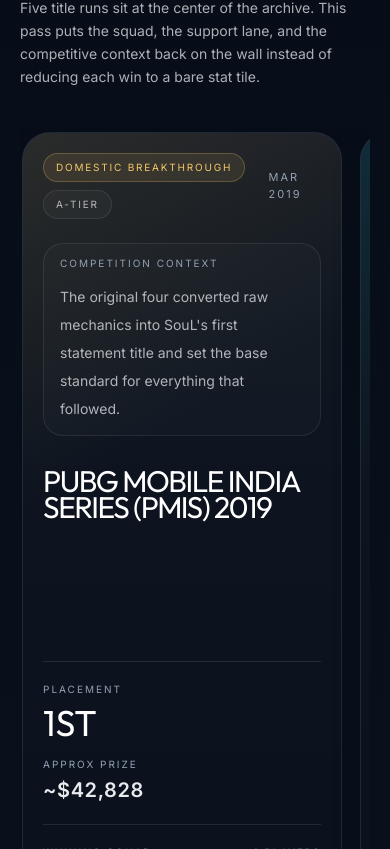
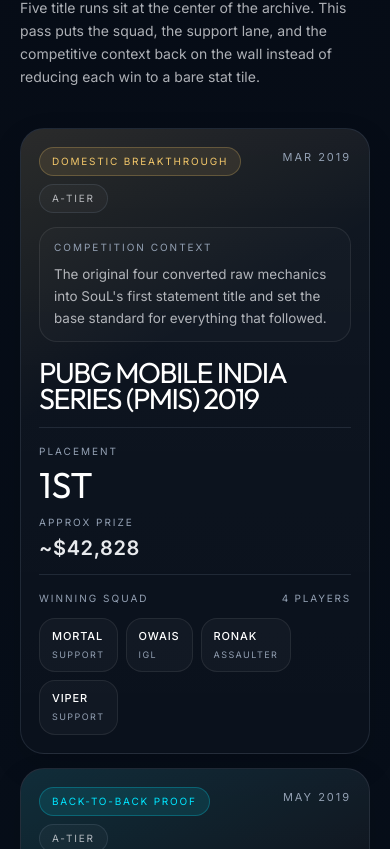
Before and after one commit to Saynam221b/teamsoul, a Next.js app: page / in a window 390 px wide. Shown: the part 1415-2264 px from the top of the page. Built offline with nearby package versions, Linux system fonts and the light colour scheme.

Commit message:
pre release completed

```diff
--- a/src/app/globals.css
+++ b/src/app/globals.css
@@ -172,6 +172,59 @@
 
 .section-head {
   margin-bottom: 40px;
+}
+
+.era-story-helper-rail {
+  display: flex;
+  justify-content: flex-end;
+  margin-bottom: clamp(8px, 1.6vw, 18px);
+}
+
+.era-story-helper-rail-static {
+  margin-bottom: 18px;
+}
+
+.era-story-helper {
+  position: relative;
+  display: grid;
+  justify-items: end;
+  gap: 4px;
+  min-width: min(100%, 11rem);
+  padding: 12px 0 12px 14px;
+  border-left: 1px solid rgba(128, 145, 164, 0.18);
+  background: linear-gradient(90deg, transparent 0%, rgba(255, 255, 255, 0.025) 100%);
+  text-align: right;
+  opacity: 0.82;
+}
+
+.era-story-helper::before {
+  content: "";
+  width: 38px;
+  height: 1px;
+  background: linear-gradient(90deg, transparent, rgba(255, 255, 255, 0.26));
+}
+
+.era-story-helper-copy,
+.era-story-helper-progress {
+  margin: 0;
+  font-size: 10px;
+  font-weight: 600;
+  letter-spacing: 0.16em;
+  text-transform: uppercase;
+}
+
+.era-story-helper-copy {
+  color: var(--text-secondary);
+  max-width: 14ch;
+  line-height: 1.5;
+}
+
+.era-story-helper-progress {
+  color: var(--text-primary);
+  font-family: var(--font-outfit, "Outfit", sans-serif);
+  font-size: 0.94rem;
+  letter-spacing: 0.2em;
+  white-space: nowrap;
 }
 
 .section-kicker {
@@ -702,6 +755,13 @@
   text-wrap: balance;
 }
 
+.trophy-card-meta,
+.trophy-card-roster,
+.trophy-card-staff {
+  position: relative;
+  z-index: 1;
+}
+
 .era-story-track {
   position: relative;
   height: calc(var(--era-count) * 100vh);
@@ -718,6 +778,13 @@
   min-height: calc(100dvh - 120px);
   grid-template-columns: minmax(0, 1fr);
   gap: clamp(24px, 4vw, 56px);
+}
+
+.era-story-main {
+  display: grid;
+  min-width: 0;
+  align-content: start;
+  gap: 8px;
 }
 
 .era-story-rail {
@@ -1133,27 +1200,89 @@
   box-shadow: 0 12px 32px rgba(0, 0, 0, 0.12);
 }
 
-.footer-callout {
-  margin-top: clamp(10px, 2.5vw, 28px);
-}
-
-.footer-callout-compact .section-title {
+.footer-legacy-grid {
+  border-top: 1px solid rgba(128, 145, 164, 0.12);
+}
+
+.footer-legacy-copy .section-title {
   font-size: clamp(1.85rem, 4vw, 3rem);
   line-height: 0.92;
   max-width: 11ch;
 }
 
-.footer-callout-compact .section-copy {
+.footer-legacy-copy .section-copy {
   max-width: 33rem;
   font-size: 0.92rem;
   line-height: 1.6;
 }
 
-.footer-callout-compact .button-primary,
-.footer-callout-compact .button-secondary {
-  min-height: 44px;
-  padding: 0 18px;
-  font-size: 0.92rem;
+.public-card {
+  position: relative;
+  isolation: isolate;
+  overflow: hidden;
+  transition:
+    transform var(--motion-duration-base) var(--motion-ease-premium),
+    border-color var(--motion-duration-base) ease,
+    background-color var(--motion-duration-base) ease,
+    box-shadow var(--motion-duration-base) ease;
+}
+
+.public-card::after {
+  content: "";
+  position: absolute;
+  inset: 0;
+  border-radius: inherit;
+  pointer-events: none;
+  background:
+    linear-gradient(135deg, rgba(255, 255, 255, 0.08), transparent 24%),
+    linear-gradient(145deg, transparent 58%, rgba(0, 229, 255, 0.05) 100%);
+  opacity: 0;
+  transition: opacity var(--motion-duration-base) ease;
+}
+
+.public-card-accent {
+  transition:
+    transform var(--motion-duration-base) var(--motion-ease-premium),
+    border-color var(--motion-duration-base) ease,
+    background-color var(--motion-duration-base) ease,
+    box-shadow var(--motion-duration-base) ease;
+}
+
+.public-card-accent-avatar {
+  transform-origin: center;
+  transition:
+    transform var(--motion-duration-base) var(--motion-ease-premium),
+    border-color var(--motion-duration-base) ease;
+}
+
+@media (hover: hover) and (pointer: fine) {
+  .public-card:hover {
+    transform: translateY(-4px);
+    border-color: rgba(255, 255, 255, 0.14);
+    box-shadow:
+      inset 0 1px 0 rgba(255, 255, 255, 0.04),
+      0 20px 44px rgba(0, 0, 0, 0.18);
+  }
+
+  .public-card:hover::after {
+    opacity: 1;
+  }
+
+  .public-card:hover .public-card-accent {
+    border-color: rgba(255, 255, 255, 0.16);
+    background: rgba(255, 255, 255, 0.045);
+    box-shadow: inset 0 1px 0 rgba(255, 255, 255, 0.04);
+  }
+
+  .public-card:hover .public-card-accent-highlight {
+    border-color: rgba(0, 229, 255, 0.16);
+    background: rgba(0, 229, 255, 0.07);
+  }
+
+  .public-card:hover .public-card-accent-avatar {
+    transform: scale(1.04);
+    border-color: rgba(255, 255, 255, 0.18);
+  }
 }
 
 @keyframes routePulse {
@@ -1379,12 +1508,97 @@
     gap: 16px;
   }
 
+  .major-wins-stage {
+    display: grid;
+    gap: 14px;
+    overflow: visible;
+    padding: 0;
+    scroll-snap-type: none;
+  }
+
   .major-wins-stage > * {
-    flex-basis: min(84vw, 320px);
+    flex: 1 1 100%;
+    min-width: 0;
   }
 
   .major-win-card {
-    min-height: 540px;
+    min-height: auto;
+    padding: 18px;
+    border-radius: 24px;
+  }
+
+  .major-win-featured {
+    transform: none;
+  }
+
+  .trophy-card-meta {
+    align-items: flex-start;
+    gap: 10px;
+  }
+
+  .trophy-card-meta > :last-child {
+    flex-shrink: 0;
+    padding-top: 2px;
+  }
+
+  .trophy-card-context {
+    margin-top: 14px;
+    border-radius: 18px;
+    padding: 12px 14px;
+  }
+
+  .trophy-card-context p:last-child {
+    margin-top: 8px;
+    font-size: 0.84rem;
+    line-height: 1.65;
+  }
+
+  .trophy-card-title {
+    min-height: auto;
+    margin-top: 18px;
+  }
+
+  .trophy-card-title h3 {
+    font-size: clamp(1.8rem, 7.4vw, 2.35rem);
+  }
+
+  .trophy-card-stats {
+    margin-top: 16px;
+    gap: 12px;
+    padding-top: 16px;
+  }
+
+  .trophy-card-stats p:last-child {
+    margin-top: 8px;
+  }
+
+  .trophy-card-roster {
+    margin-top: 16px;
+    padding-top: 16px;
+  }
+
+  .trophy-card-roster-grid {
+    margin-top: 12px;
+    gap: 8px;
+  }
+
+  .trophy-card-roster-grid > div {
+    border-radius: 16px;
+    padding: 10px 12px;
+  }
+
+  .trophy-card-roster-grid > div p:first-child {
+    font-size: 11px;
+  }
+
+  .trophy-card-roster-grid > div p:last-child {
+    margin-top: 4px;
+    font-size: 9px;
+  }
+
+  .trophy-card-staff {
+    margin-top: 14px;
+    gap: 8px;
   }
 
   .era-story-track {
@@ -1409,6 +1623,29 @@
   .era-story-phase {
     align-items: flex-start;
     padding-block: 10px 0;
+  }
+
+  .era-story-main {
+    gap: 4px;
+  }
+
+  .era-story-helper-rail {
+    margin-bottom: 6px;
+  }
+
+  .era-story-helper {
+    min-width: 9rem;
+    padding: 8px 0 8px 12px;
+  }
+
+  .era-story-helper-copy,
+  .era-story-helper-progress {
+    font-size: 10px;
+    letter-spacing: 0.16em;
+  }
+
+  .era-story-helper-progress {
+    font-size: 0.82rem;
   }
 
   .era-story-layout {
@@ -1538,16 +1775,12 @@
     width: 100%;
   }
 
-  .footer-callout {
-    margin-top: 14px;
-  }
-
-  .footer-callout-compact .section-title {
+  .footer-legacy-copy .section-title {
     font-size: clamp(1.7rem, 9vw, 2.35rem);
     max-width: 12ch;
   }
 
-  .footer-callout-compact .section-copy {
+  .footer-legacy-copy .section-copy {
     font-size: 0.84rem;
     line-height: 1.52;
   }
--- a/src/app/roster/page.tsx
+++ b/src/app/roster/page.tsx
@@ -83,7 +83,7 @@
         <section className="archive-section !pt-0">
           <div className="page-wrap">
             <div className="grid gap-4 lg:grid-cols-[0.95fr_1.05fr]">
-              <RevealOnScroll as="div" className="archive-panel rounded-[20px] p-4 md:rounded-[28px] md:p-7" delay={0.04}>
+              <RevealOnScroll as="div" className="archive-panel public-card rounded-[20px] p-4 md:rounded-[28px] md:p-7" delay={0.04}>
                 <p className="section-kicker">Roster signal</p>
                 <h2 className="font-display text-2xl uppercase leading-none text-white md:text-5xl">
                   Built to track movement
@@ -94,7 +94,7 @@
                 </p>
               </RevealOnScroll>
 
-              <RevealOnScroll as="div" className="archive-panel rounded-[20px] p-4 md:rounded-[28px] md:p-7" delay={0.1}>
+              <RevealOnScroll as="div" className="archive-panel public-card rounded-[20px] p-4 md:rounded-[28px] md:p-7" delay={0.1}>
                 <p className="section-kicker">Identity check</p>
                 <p className="font-display text-2xl uppercase leading-none text-white md:text-5xl">
                   Names first. Impact second.
--- a/src/app/tournaments/page.tsx
+++ b/src/app/tournaments/page.tsx
@@ -85,7 +85,7 @@
         <section className="archive-section !pt-0">
           <div className="page-wrap">
             <div className="grid gap-4 lg:grid-cols-[1.2fr_0.8fr]">
-              <RevealOnScroll as="div" className="archive-panel rounded-[20px] p-4 md:rounded-[28px] md:p-7" delay={0.04}>
+              <RevealOnScroll as="div" className="archive-panel public-card rounded-[20px] p-4 md:rounded-[28px] md:p-7" delay={0.04}>
                 <p className="section-kicker">Archive signal</p>
                 <h2 className="font-display text-2xl uppercase leading-none text-white md:text-5xl">
                   Scan fast, then go deep
@@ -96,7 +96,7 @@
                 </p>
               </RevealOnScroll>
 
-              <RevealOnScroll as="div" className="archive-panel rounded-[20px] p-4 md:rounded-[28px] md:p-7" delay={0.1}>
+              <RevealOnScroll as="div" className="archive-panel public-card rounded-[20px] p-4 md:rounded-[28px] md:p-7" delay={0.1}>
                 <p className="section-kicker">Best return</p>
                 <p className="font-display text-3xl uppercase leading-none text-white md:text-6xl">
                   {wins[0]?.year ?? "—"}
--- a/src/components/roster/PlayerCard.tsx
+++ b/src/components/roster/PlayerCard.tsx
@@ -25,12 +25,12 @@
       distance={20}
       margin="-30px"
       intensity="soft"
-      className="archive-panel group rounded-[22px] p-4 md:rounded-[26px] md:p-5"
+      className="archive-panel public-card group rounded-[22px] p-4 md:rounded-[26px] md:p-5"
     >
       <div className="mb-4 flex items-start justify-between gap-2 md:mb-5 md:gap-3">
         <div className="flex items-center gap-3 md:gap-4">
           <div
-            className={`avatar-grayscale flex h-11 w-11 items-center justify-center rounded-full border font-display text-xl uppercase md:h-16 md:w-16 md:text-3xl ${
+            className={`avatar-grayscale public-card-accent-avatar flex h-11 w-11 items-center justify-center rounded-full border font-display text-xl uppercase md:h-16 md:w-16 md:text-3xl ${
               player.isFounder
                 ? "border-gold/30 bg-gold/10 text-gold"
                 : "border-white/10 bg-white/5 text-white"
@@ -82,7 +82,7 @@
             {player.awards.slice(0, 3).map((award, awardIndex) => (
               <span
                 key={`${player.id}-${awardIndex}`}
-                className="rounded-full border border-white/10 px-2.5 py-1 text-[10px] uppercase tracking-[0.1em] text-text-secondary md:px-3 md:py-1.5 md:text-xs md:tracking-[0.12em]"
+                className="public-card-accent rounded-full border border-white/10 px-2.5 py-1 text-[10px] uppercase tracking-[0.1em] text-text-secondary md:px-3 md:py-1.5 md:text-xs md:tracking-[0.12em]"
               >
                 {award.name}
               </span>
--- a/src/components/timeline/EraCard.tsx
+++ b/src/components/timeline/EraCard.tsx
@@ -24,7 +24,7 @@
       distance={24}
       margin="-50px"
       intensity="soft"
-      className="timeline-era-row rounded-[24px] p-5 md:p-6"
+      className="timeline-era-row public-card rounded-[24px] p-5 md:p-6"
     >
       <div className="grid gap-8 lg:grid-cols-[180px_minmax(0,1fr)]">
         <div className="border-b border-border-subtle pb-5 lg:border-b-0 lg:border-r lg:pb-0 lg:pr-6">
--- a/src/components/tournaments/TournamentCard.tsx
+++ b/src/components/tournaments/TournamentCard.tsx
@@ -42,7 +42,7 @@
       distance={20}
       margin="-30px"
       intensity="soft"
-      className={`${featured ? "bento-featured" : ""} archive-panel rounded-[24px] p-5 md:rounded-[26px]`}
+      className={`${featured ? "bento-featured" : ""} archive-panel public-card rounded-[24px] p-5 md:rounded-[26px]`}
     >
       <div className="mb-3 flex items-start justify-between gap-2 md:mb-4 md:gap-3">
         <div className="flex flex-wrap items-center gap-1.5 md:gap-2">
@@ -78,7 +78,7 @@
       )}
 
       <div className="mt-4 grid gap-3 border-t border-white/8 pt-4 md:mt-5 md:gap-4 md:pt-5">
-        <div className="min-w-0 rounded-[18px] border border-white/8 bg-white/[0.02] p-4">
+        <div className="public-card-accent min-w-0 rounded-[18px] border border-white/8 bg-white/[0.02] p-4">
           <p className="text-[10px] uppercase tracking-[0.18em] text-text-muted">
             {status === "upcoming" || status === "live" ? "Slot" : "Placement"}
           </p>
@@ -94,7 +94,7 @@
         </div>
 
         {prize !== null && prize > 0 && (
-          <div className="min-w-0 rounded-[18px] border border-white/8 bg-white/[0.02] p-4">
+          <div className="public-card-accent min-w-0 rounded-[18px] border border-white/8 bg-white/[0.02] p-4">
             <p className="text-[10px] uppercase tracking-[0.18em] text-text-muted">Approx prize</p>
             <p className="mt-2 break-words font-display text-2xl uppercase leading-[0.92] text-white md:text-[2.75rem]">
               {formatPrize(prize)}
--- a/src/components/tournaments/TournamentDash.tsx
+++ b/src/components/tournaments/TournamentDash.tsx
@@ -119,7 +119,7 @@
 
   return (
     <div>
-      <section className="archive-panel mb-5 rounded-[24px] p-5 md:mb-6 md:rounded-[32px] md:p-7">
+      <section className="archive-panel public-card mb-5 rounded-[24px] p-5 md:mb-6 md:rounded-[32px] md:p-7">
         <div className="mb-4 flex flex-wrap items-end justify-between gap-3 border-b border-white/8 pb-4 md:mb-5 md:gap-4 md:pb-5">
           <div>
             <p className="section-kicker">Ongoing right now</p>
@@ -143,7 +143,7 @@
         )}
       </section>
 
-      <section className="archive-panel mb-6 rounded-[24px] p-5 md:mb-8 md:rounded-[32px] md:p-7">
+      <section className="archive-panel public-card mb-6 rounded-[24px] p-5 md:mb-8 md:rounded-[32px] md:p-7">
         <div className="mb-4 flex flex-wrap items-end justify-between gap-3 border-b border-white/8 pb-4 md:mb-5 md:gap-4 md:pb-5">
           <div>
             <p className="section-kicker">Upcoming events</p>
--- a/src/components/trophy/TrophyCard.tsx
+++ b/src/components/trophy/TrophyCard.tsx
@@ -87,9 +87,9 @@
       distance={24}
       margin="-40px"
       intensity="soft"
-      className={`${featured ? "major-win-featured" : ""} trophy-card major-win-card major-win-${context.tone} rounded-[28px] p-5 md:p-6`}
+      className={`${featured ? "major-win-featured" : ""} public-card trophy-card major-win-card major-win-${context.tone} rounded-[28px] p-5 md:p-6`}
     >
-      <div className="flex items-center justify-between gap-3">
+      <div className="trophy-card-meta flex items-center justify-between gap-3">
         <div className="flex flex-wrap items-center gap-2">
           <span className={`rounded-full border px-3 py-1.5 text-[10px] uppercase tracking-[0.18em] ${TONE_CLASS[context.tone]}`}>
             {context.label}
@@ -101,20 +101,20 @@
         <span className="text-[11px] uppercase tracking-[0.18em] text-text-muted">{eventStamp}</span>
       </div>
 
-      <div className="mt-6 rounded-[20px] border border-white/8 bg-white/[0.02] px-4 py-3">
+      <div className="public-card-accent public-card-accent-highlight trophy-card-context mt-6 rounded-[20px] border border-white/8 bg-white/[0.02] px-4 py-3">
         <p className="text-[10px] uppercase tracking-[0.2em] text-text-muted">Competition context</p>
         <p className="mt-3 text-sm leading-7 text-text-secondary">
           {context.note}
         </p>
       </div>
 
-      <div className="mt-8 flex min-h-[7.5rem] flex-1 flex-col justify-start md:min-h-[8.5rem]">
+      <div className="trophy-card-title mt-8 flex min-h-[7.5rem] flex-1 flex-col justify-start md:min-h-[8.5rem]">
         <h3 className="font-display text-3xl uppercase leading-[0.88] tracking-[-0.05em] text-white md:text-4xl">
           {tournament.name}
         </h3>
       </div>
 
-      <div className="mt-6 grid gap-4 border-t border-border-subtle pt-5 sm:grid-cols-2">
+      <div className="trophy-card-stats mt-6 grid gap-4 border-t border-border-subtle pt-5 sm:grid-cols-2">
         <div>
           <p className="text-[10px] uppercase tracking-[0.2em] text-text-muted">Placement</p>
           <p className="mt-2 font-display text-4xl uppercase leading-none text-white md:text-5xl">
@@ -132,14 +132,14 @@
       </div>
 
       {roster.length > 0 ? (
-        <div className="mt-6 border-t border-border-subtle pt-5">
+        <div className="trophy-card-roster mt-6 border-t border-border-subtle pt-5">
           <div className="flex items-center justify-between gap-3">
             <p className="text-[10px] uppercase tracking-[0.2em] text-text-muted">Winning squad</p>
             <span className="text-[10px] uppercase tracking-[0.18em] text-text-muted">
               {roster.length} players
             </span>
           </div>
-          <div className="mt-4 flex flex-wrap gap-2.5">
+          <div className="trophy-card-roster-grid mt-4 flex flex-wrap gap-2.5">
             {roster.map((player) => (
               <div
                 key={player.id}
@@ -158,7 +158,7 @@
       ) : null}
 
       {staff.length > 0 ? (
-        <div className="mt-5 flex flex-wrap items-center gap-2">
+        <div className="trophy-card-staff mt-5 flex flex-wrap items-center gap-2">
           <span className="text-[10px] uppercase tracking-[0.18em] text-text-muted">Coaching lane</span>
           {staff.map((member) => (
             <span
```
Also changed, not shown: src/app/bgis-champions/page.tsx (+8 -8 lines), src/components/layout/Footer.tsx (+9 -16 lines), src/components/timeline/EraTimeline.tsx (+36 -1 lines).
